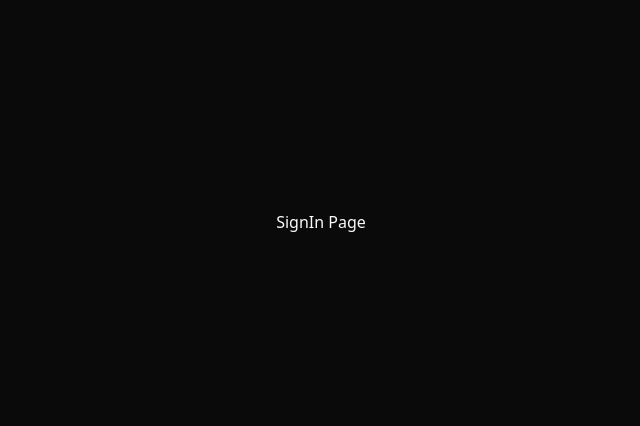
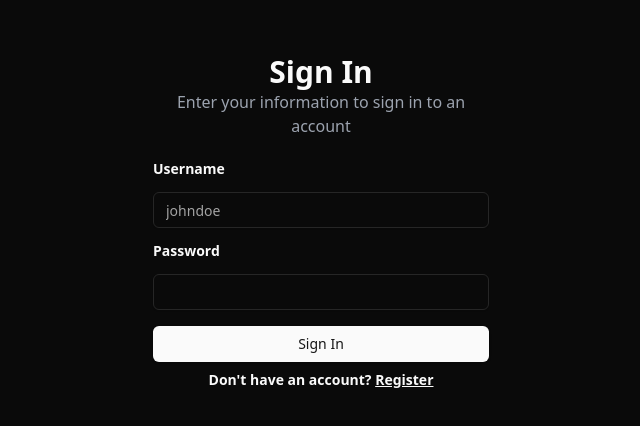
Before and after one commit to maliByatzes/paytm, a React (Vite) app in the folder frontend/: page /signin in a window 1280 px wide. Shown: the part 178-604 px from the top of the page, without its empty margins (319-959 px from the left). Built offline with nearby package versions, Linux system fonts and the light colour scheme.

Commit message:
protect routes and hook up auth

```diff
--- a/frontend/src/App.jsx
+++ b/frontend/src/App.jsx
@@ -5,16 +5,20 @@ import SignIn from "./pages/signin/SignIn"
 import Dashboard from "./pages/dashboard/Dashboard"
 import Send from "./pages/send/Send"
 import { ThemeProvider } from "@/components/theme-provider"
+import { useAuthContext } from "./context/AuthContext"
+import { Navigate } from "react-router-dom"
 
 function App() {
+  const { authUser } = useAuthContext();
+
   return (
     <ThemeProvider defaultTheme="dark" storageKey="vite-ui-theme">
       <div className="min-h-screen flex items-center justify-center">
         <Routes>
-          <Route path="/signup" element={<SignUp />} />
-          <Route path="/signin" element={<SignIn />} />
-          <Route path="/dashboard" element={<Dashboard />} />
-          <Route path="/send" element={<Send />} />
+          <Route path="/signup" element={authUser ? <Navigate to="/dashboard" /> : <SignUp />} />
+          <Route path="/signin" element={authUser ? <Navigate to="/dashboard" /> : <SignIn />} />
+          <Route path="/dashboard" element={authUser ? <Dashboard /> : <Navigate to="/signin" />} />
+          <Route path="/send" element={authUser ? <Send /> : <Navigate to="/signin" />} />
         </Routes>
       </div>
     </ThemeProvider>
--- /dev/null
+++ b/frontend/src/context/AuthContext.jsx
@@ -0,0 +1,18 @@
+import { useContext } from "react";
+import { useState } from "react";
+import { createContext } from "react";
+
+export const AuthContext = createContext();
+
+// eslint-disable-next-line react-refresh/only-export-components
+export const useAuthContext = () => {
+  return useContext(AuthContext);
+};
+
+export const AuthContextProvider = ({ children }) => {
+  const [authUser, setAuthUser] = useState(JSON.parse(localStorage.getItem("site-user")) || null);
+
+  return (
+    <AuthContext.Provider value={{ authUser, setAuthUser }}>{children}</AuthContext.Provider>
+  );
+};
--- /dev/null
+++ b/frontend/src/hooks/useSignIn.js
@@ -0,0 +1,48 @@
+import { useState } from "react";
+import { useAuthContext } from "../context/AuthContext";
+
+const useSignIn = () => {
+  const [loading, setLoading] = useState(false);
+  const { setAuthUser } = useAuthContext();
+
+  const signin = async ({ username, password }) => {
+    const success = validateInput({ username, password });
+    if (!success) return;
+
+    setLoading(true);
+    try {
+      const res = await fetch('/api/v1/auth/signin', {
+        method: "POST",
+        headers: { "Content-Type": "application/json" },
+        body: JSON.stringify({ username, password })
+      });
+
+      const data = await res.json();
+
+      if (data.error) {
+        throw new Error(data.error);
+      }
+
+      localStorage.setItem("site-user", JSON.stringify(data));
+      setAuthUser(data);
+
+      // toast.success('Successful login');
+    } catch (error) {
+      // toast.error(error.message);
+    } finally {
+      setLoading(false);
+    }
+  };
+
+  return { loading, signin };
+};
+
+function validateInput({ username, password }) {
+  if (!username || !password) {
+    // toast.error('Provide all fields');
+    return false;
+  }
+  return true;
+}
+
+export default useSignIn;
--- /dev/null
+++ b/frontend/src/hooks/useSignUp.js
@@ -0,0 +1,67 @@
+import { useState } from "react";
+import { useNavigate } from "react-router-dom";
+
+const useSignUp = () => {
+  const [loading, setLoading] = useState(false);
+  const navigate = useNavigate();
+
+  const signup = async ({ firstName, lastName, username, password }) => {
+    const success = validateInput({ firstName, lastName, username, password });
+    if (!success) return;
+
+    setLoading(true);
+    try {
+      const res = await fetch('/api/v1/auth/signup', {
+        method: "POST",
+        headers: "application/json",
+        body: JSON.stringify({ firstName, lastName, username, password })
+      });
+
+      const data = await res.json();
+
+      if (data.error) {
+        throw new Error(data.error);
+      }
+
+      // toast.success('Sign up complete, proceed to sign in');
+      navigate('/signin');
+    } catch (error) {
+      // toast.error(error.message)
+    } finally {
+      setLoading(false);
+    }
+  };
+
+  return { loading, signup };
+};
+
+function validateInput({ firstName, lastName, username, password }) {
+  if (!firstName || !lastName || !username || !password) {
+    // toast.error('All fields are required');
+    return false;
+  }
+
+  if (firstName.length > 50) {
+    // toast.error('First name must be less than 50 characters');
+    return false;
+  }
+
+  if (lastName.length > 50) {
+    // toast.error('Last name must be less than 50 characters');
+    return false;
+  }
+
+  if (password.length < 6) {
+    // toast.error('Password must be at least 6 characters');
+    return false;
+  }
+
+  if (username.length < 3 || username.length > 30) {
+    // toast.error('Username must be between 3 and 30 characters');
+    return false;
+  }
+
+  return true;
+}
+
+export default useSignUp;
--- a/frontend/src/main.jsx
+++ b/frontend/src/main.jsx
@@ -3,11 +3,14 @@ import ReactDOM from 'react-dom/client'
 import App from './App.jsx'
 import './index.css'
 import { BrowserRouter } from 'react-router-dom'
+import { AuthContextProvider } from './context/AuthContext.jsx'
 
 ReactDOM.createRoot(document.getElementById('root')).render(
   <React.StrictMode>
     <BrowserRouter>
-      <App />
+      <AuthContextProvider>
+        <App />
+      </AuthContextProvider>
     </BrowserRouter>
   </React.StrictMode>,
 )
--- a/frontend/src/pages/signin/SignIn.jsx
+++ b/frontend/src/pages/signin/SignIn.jsx
@@ -1,9 +1,64 @@
+import { Label } from "@/components/ui/label";
+import { Input } from "@/components/ui/input";
+import { Button } from "@/components/ui/button";
+import { Link } from "react-router-dom";
+import { useState } from "react";
 
 const SignIn = () => {
+  const [formData, setFormData] = useState({
+    username: "",
+    password: "",
+  });
+
+  const handleSubmit = (e) => {
+    e.preventDefault();
+    console.log(formData);
+  };
+
+  const handleInputChange = (e) => {
+    setFormData({ ...formData, [e.target.name]: e.target.value });
+  };
+
   return (
-    <>
-      <h1>SignIn Page</h1>
-    </>
+    <div className="w-full max-w-sm p-6">
+      <h1 className="text-3xl text-center font-bold">
+        Sign In
+      </h1>
+      <p className="text-center text-gray-400 mb-6">
+        Enter your information to sign in to an account
+      </p>
+
+      <form className="flex flex-col gap-4" onSubmit={handleSubmit}>
+        <div className="flex flex-col gap-4">
+          <Label htmlFor="username" className="font-semibold">Username</Label>
+          <Input
+            type="text"
+            placeholder="johndoe"
+            name="username"
+            value={formData.username}
+            onChange={handleInputChange}
+          />
+        </div>
+
+        <div className="flex flex-col gap-4">
+          <Label htmlFor="password" className="font-semibold">Password</Label>
+          <Input
+            type="password"
+            name="password"
+            value={formData.password}
+            onChange={handleInputChange}
+          />
+        </div>
+
+        <Button className="w-full p-2">
+          Sign In
+        </Button>
+      </form>
+
+      <p className="text-sm mt-2 text-center font-semibold">
+        Don't have an account? <Link to={"/signup"} className="underline">Register</Link>
+      </p>
+    </div>
   );
 };
 
--- a/frontend/src/pages/signup/SignUp.jsx
+++ b/frontend/src/pages/signup/SignUp.jsx
@@ -1,9 +1,26 @@
 import { Button } from "@/components/ui/button";
 import { Input } from "@/components/ui/input";
 import { Label } from "@/components/ui/label";
+import { useState } from "react";
 import { Link } from "react-router-dom";
 
 const SignUp = () => {
+  const [formData, setFormData] = useState({
+    firstName: "",
+    lastName: "",
+    username: "",
+    password: "",
+  });
+
+  const handleSubmit = (e) => {
+    e.preventDefault();
+    console.log(formData);
+  };
+
+  const handleInputChange = (e) => {
+    setFormData({ ...formData, [e.target.name]: e.target.value });
+  };
+
   return (
     <div className="w-full max-w-sm p-6">
       <h1 className="text-3xl text-center font-bold">
@@ -13,12 +30,15 @@ const SignUp = () => {
         Enter your information to create an account
       </p>
 
-      <form className="flex flex-col gap-4">
+      <form className="flex flex-col gap-4" onSubmit={handleSubmit}>
         <div className="flex flex-col gap-4">
           <Label htmlFor="firstName" className="font-semibold">First Name</Label>
           <Input
             type="text"
             placeholder="John"
+            name="firstName"
+            onChange={handleInputChange}
+            value={formData.firstName}
           />
         </div>
 
@@ -27,6 +47,9 @@ const SignUp = () => {
           <Input
             type="text"
             placeholder="Doe"
+            name="lastName"
+            onChange={handleInputChange}
+            value={formData.lastName}
           />
         </div>
 
@@ -35,6 +58,9 @@ const SignUp = () => {
           <Input
             type="text"
             placeholder="johndoe"
+            name="username"
+            onChange={handleInputChange}
+            value={formData.username}
           />
         </div>
 
@@ -42,6 +68,9 @@ const SignUp = () => {
           <Label htmlFor="password" className="font-semibold">Password</Label>
           <Input
             type="password"
+            name="password"
+            onChange={handleInputChange}
+            value={formData.password}
           />
         </div>
 
```
